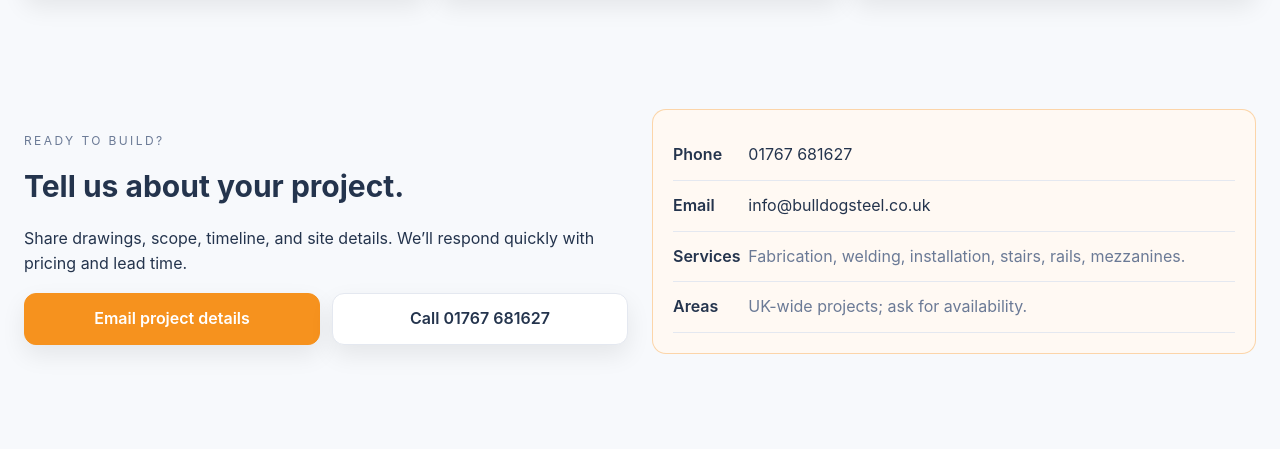
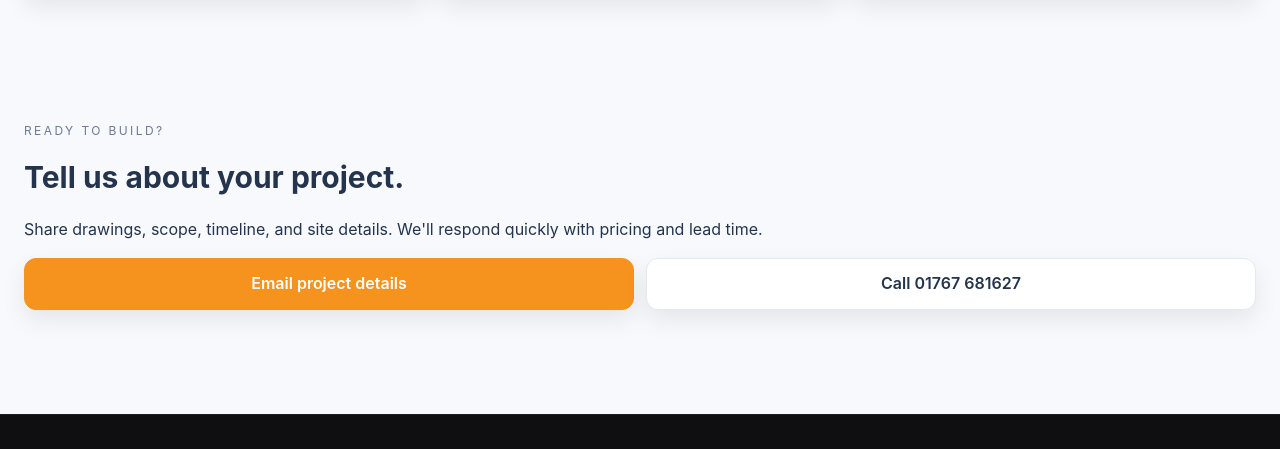
Before and after one commit to websmartshubhamk/bulldogsteelfabrications.net, a website: page website/index.html in a window 1280 px wide. Shown: the part 1852-2301 px from the top of the page. Drawn offline with Linux system fonts and the light colour scheme; files whose address does not match are found by name.

Commit message:
Remove contact info table from home CTA

```diff
--- a/website/index.html
+++ b/website/index.html
@@ -131,19 +131,11 @@
       <div>
         <p class="eyebrow">Ready to build?</p>
         <h2>Tell us about your project.</h2>
-        <p>Share drawings, scope, timeline, and site details. We’ll respond quickly with pricing and lead time.</p>
+        <p>Share drawings, scope, timeline, and site details. We'll respond quickly with pricing and lead time.</p>
         <div class="button-row full">
           <a class="btn cta" href="mailto:info@bulldogsteel.co.uk">Email project details</a>
           <a class="btn" href="tel:01767681627">Call 01767 681627</a>
         </div>
-      </div>
-      <div class="highlight">
-        <table class="table">
-          <tr><td>Phone</td><td><a href="tel:01767681627">01767 681627</a></td></tr>
-          <tr><td>Email</td><td><a href="mailto:info@bulldogsteel.co.uk">info@bulldogsteel.co.uk</a></td></tr>
-          <tr><td>Services</td><td>Fabrication, welding, installation, stairs, rails, mezzanines.</td></tr>
-          <tr><td>Areas</td><td>UK-wide projects; ask for availability.</td></tr>
-        </table>
       </div>
     </div>
   </section>
```
